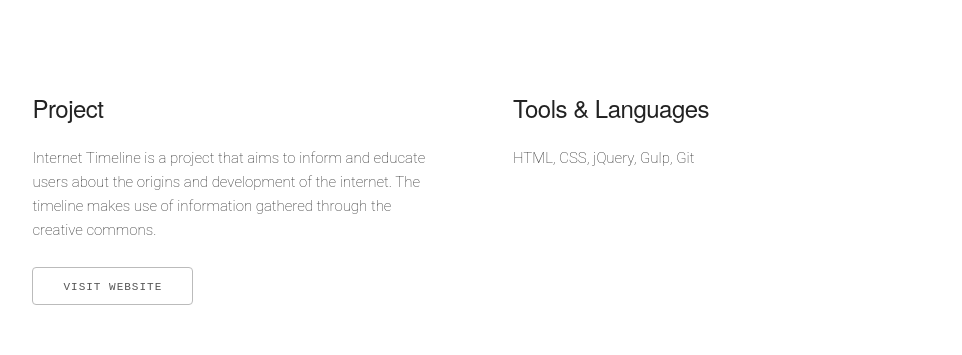
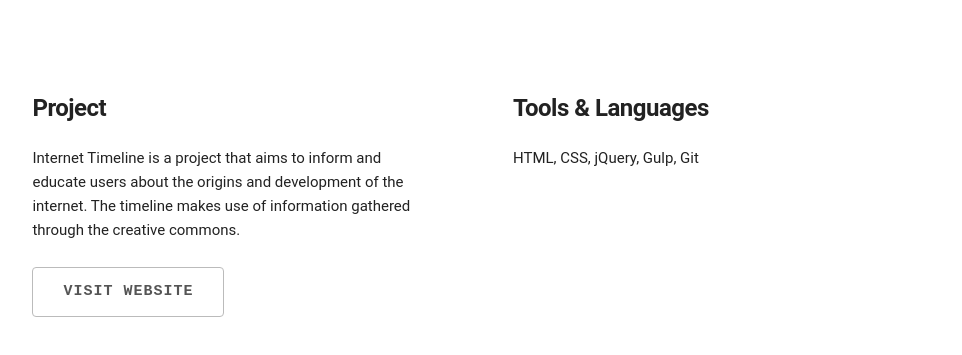
Before and after one commit to stollk/Portfolio, a plain HTML site: page portfolio-page.html in a window 1280 px wide. Shown: the part 347-702 px from the top of the page, without its empty margins (157-1119 px from the left). Drawn offline with nearby package versions, Linux system fonts and the light colour scheme.

Commit message:
Updated Fonts and Text Styles

```diff
--- a/css/main.css
+++ b/css/main.css
@@ -28,7 +28,15 @@
 /* Fonts */
 button{
     font-family: 'Source Code Pro', monospace;
-    font-weight: 300;
+    font-weight: 600;
+    /* background: #AEBFDE; */
+    font-size: 1em;
+    /* border-color: white; */
+    padding: 5px 30px;
+    height:auto;
+}
+button:hover{
+  transform: scale(1.06);
 }
 h1{
   font-family: 'Roboto', sans-serif;
@@ -44,14 +52,15 @@
 
 }
 h5{
-
+  font-family: 'Roboto', sans-serif;
+  font-weight: bold;
 }
 h6{
   font-size: 16px;
 }
 p{
   font-family: 'Roboto', sans-serif;
-  font-weight: 100;
+  font-weight: normal;
 }
 .section {
     padding-top:60px;/*offsets fixed Nav, which is about 60px in height, so nav doesn't cover top of section when uses the nav links to scroll to each section*/
@@ -296,6 +305,9 @@
   background: #AEBFDE;
   padding:5px;
 }
+.entry button{
+  margin-bottom: 10%;
+}
 /*  ------------------------------------------- About Section ---------------------------------------  */
 #about{
   margin: 0% 6% 0% 6%;
--- a/js/button-store.js
+++ b/js/button-store.js
@@ -15,7 +15,6 @@
     $('.show-on-hover',this).addClass("hide");
     $('.show-on-hover',this).removeClass("show");
   })
-
   // function close(element){
   //   $(element).attr('href', function() {
   //       return this.href + '#work';
--- a/portfolio-page.html
+++ b/portfolio-page.html
@@ -98,7 +98,7 @@
         var template = Handlebars.compile(source);
 
         var one = {
-          "body":["This website was created for a local church using WordPress. The goal of this project was to create a new website that was user friendly and easy to maintain."],
+          "body":["This website was created for a local church using WordPress. The goal of this project was to create a new website that was user friendly and easy to maintain. The website makes use of the Adore Church Theme."],
           "title":["Covenant Presbyterian Church"],
           "tools":["WordPress, HTML, CSS, Google Maps API, Google Calendar API, MailChimp"],
           "url":["http://cpcoviedo.com/"],
```
Also changed, not shown: 1 other file.
